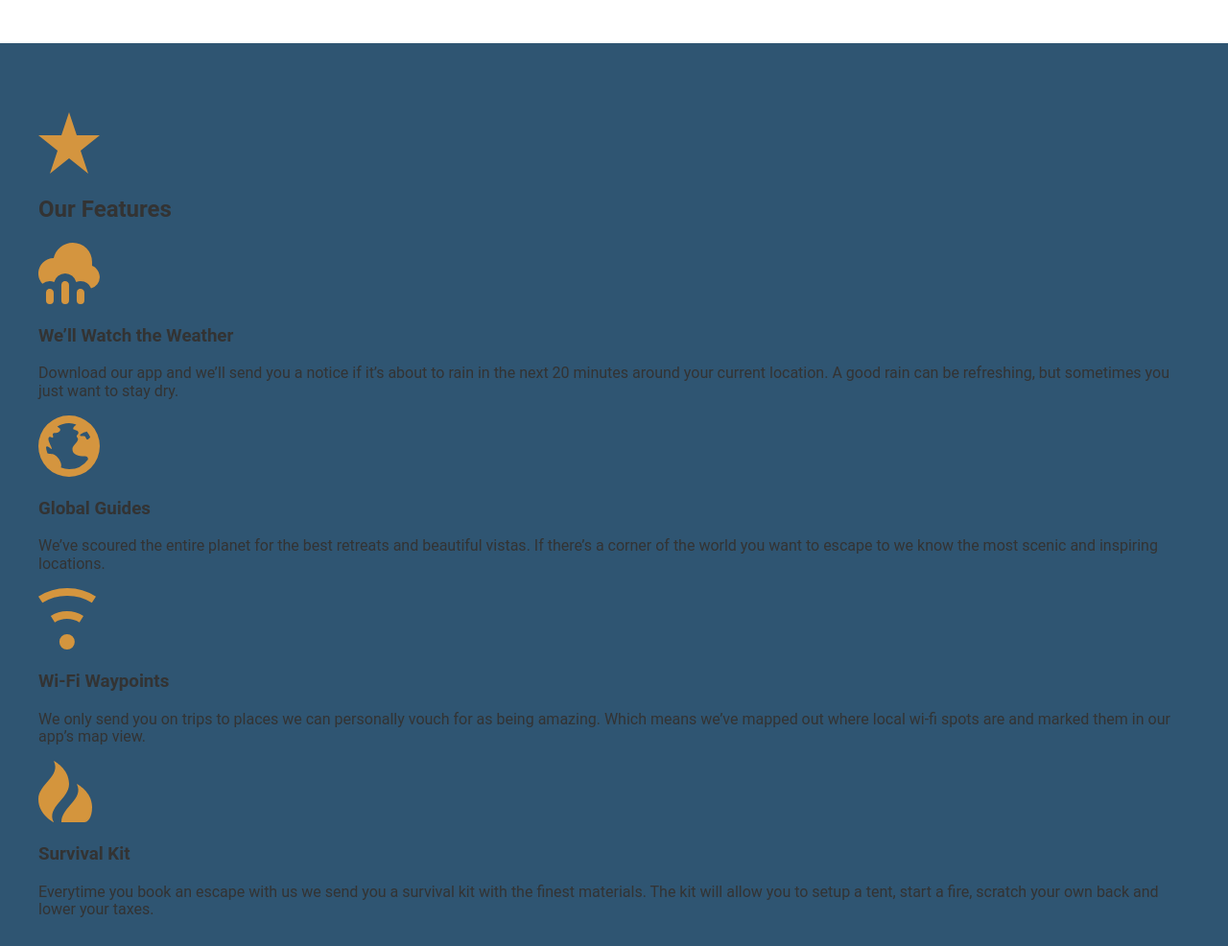
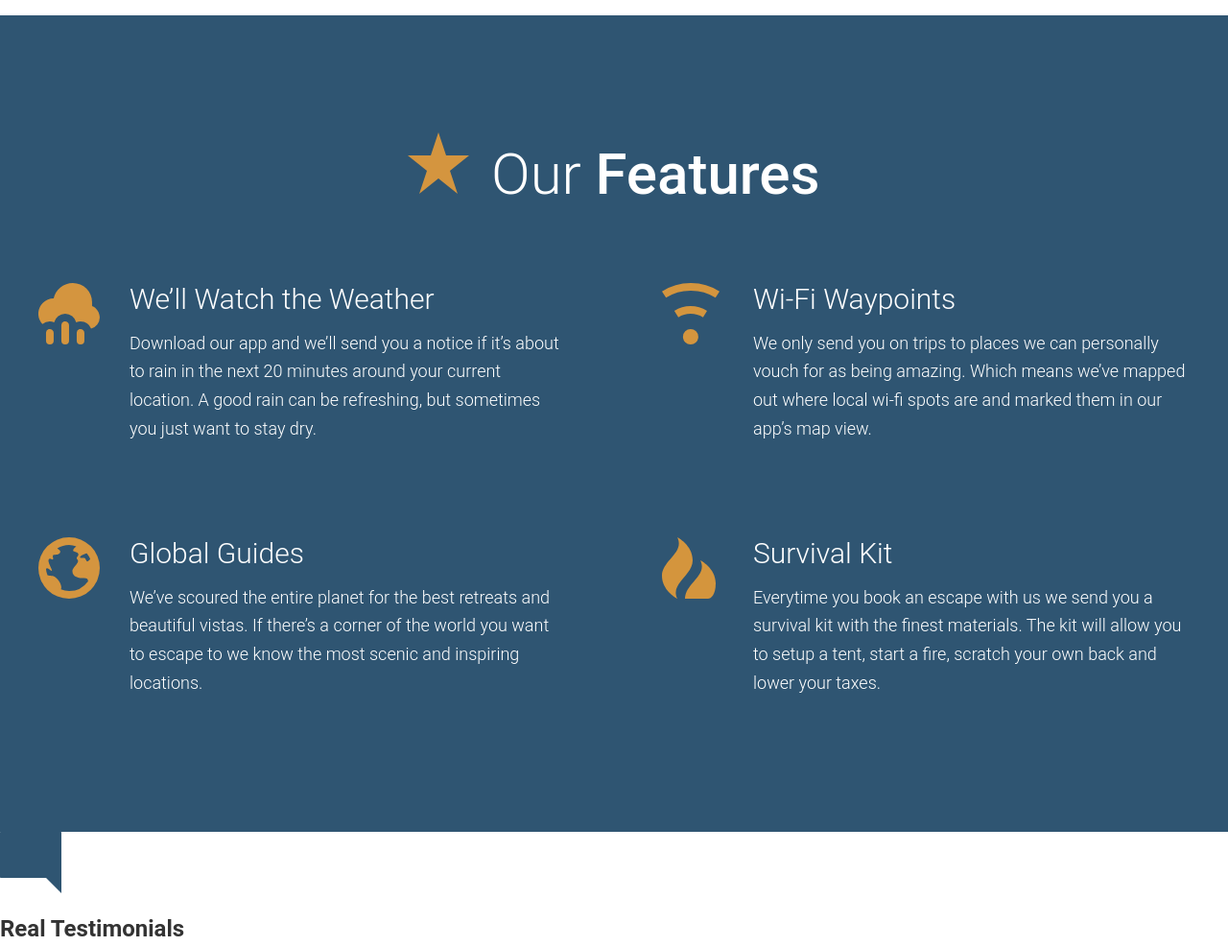
Before and after one commit to SashaShirokov/DanceMe, a website: page app/index.html in a window 1280 px wide. Shown: the part 1680-2666 px from the top of the page at 96% size. Drawn offline with Linux system fonts and the light colour scheme.

Commit message:
stylint with our-feature block part1

```diff
--- /dev/null
+++ b/app/assets/styles/modules/_feature-item.css
@@ -0,0 +1,17 @@
+.feature-item {
+	color: #fff;
+	position: relative;
+	padding-left: 95px;
+	padding-bottom: 2.5rem;
+
+	&__icon {
+		position: absolute;
+		left: 0;
+	}
+
+	&__title {
+		font-size: 1.875rem;
+		font-weight: 300;
+		margin-bottom: .8rem;
+	}
+}
--- a/app/assets/styles/modules/_generic-content-container.css
+++ b/app/assets/styles/modules/_generic-content-container.css
@@ -1,7 +1,8 @@
 .generic-content-container {
 	p {
+		font-weight: 300;
 		line-height: 1.65;
-		margin: 1.8rem 0;
+		margin: 0 0 1.8rem 0;
 
 		@mixin atSmall {
 			font-size: 1.125rem;
--- a/app/assets/styles/modules/_row.css
+++ b/app/assets/styles/modules/_row.css
@@ -6,8 +6,16 @@
 		margin-right: -65px;
 	}
 
+	&--gutters-large {
+		margin-right: -100px;
+	}
+
 	&--gutters > div {
 		padding-right: 65px;
+	}
+
+	&--gutters-large > div {
+		padding-right: 100px;
 	}
 
 	&__b-margin-until-medium {
@@ -28,6 +36,11 @@
 			width: 37%;
 		}
 
+		&__medium-6 {
+			float: left;
+			width: 50%;
+		}
+
 		&__medium-8 {
 			float: left;
 			width: 66.66%;
--- /dev/null
+++ b/app/assets/styles/modules/_section-title.css
@@ -0,0 +1,28 @@
+.section-title {
+	color: #fff;
+	font-size: 2.55rem;
+	font-weight: 300;
+	text-align: center;
+
+	@mixin atSmall {
+		font-size: 3.75rem;
+	}
+
+	strong {
+		font-weight: 500;
+	}
+
+	&__icon {
+		display: block;
+		margin-left: auto;
+		margin-right: auto;
+		margin-bottom: .6rem;
+
+		@mixin atSmall {
+			margin-right: .5rem;
+			margin-left: 0;
+			margin-bottom: 0;
+			display: inline-block;
+		}
+	}
+}
--- a/app/assets/styles/styles.css
+++ b/app/assets/styles/styles.css
@@ -9,3 +9,5 @@
 @import "modules/_headline";
 @import "modules/_row";
 @import "modules/_generic-content-container";
+@import "modules/_section-title";
+@import "modules/_feature-item";
--- a/app/index.html
+++ b/app/index.html
@@ -62,26 +62,37 @@
 	  </div>
 		<div id="features" class="page-section page-section--blue">
 			<div class="wrapper">
-				<img src="assets/images/icons/star.svg">
-		    <h2>Our Features</h2>
 
-		    <img src="assets/images/icons/rain.svg">
-		    <h3>We&rsquo;ll Watch the Weather</h3>
-		    <p>Download our app and we&rsquo;ll send you a notice if it&rsquo;s about to rain in the next 20 minutes around your current location. A good rain can be refreshing, but sometimes you just want to stay dry.</p>
+		    <h2 class="section-title"> <img class="section-title__icon" src="assets/images/icons/star.svg">
+					Our <strong>Features</strong></h2>
 
-		    <img src="assets/images/icons/globe.svg">
-		    <h3>Global Guides</h3>
-		    <p>We&rsquo;ve scoured the entire planet for the best retreats and beautiful vistas. If there&rsquo;s a corner of the world you want to escape to we know the most scenic and inspiring locations.</p>
-
-		    <img src="assets/images/icons/wifi.svg">
-		    <h3>Wi-Fi Waypoints</h3>
-		    <p>We only send you on trips to places we can personally vouch for as being amazing. Which means we&rsquo;ve mapped out where local wi-fi spots are and marked them in our app&rsquo;s map view.</p>
-
-		    <img src="assets/images/icons/fire.svg">
-		    <h3>Survival Kit</h3>
-		    <p>Everytime you book an escape with us we send you a survival kit with the finest materials. The kit will allow you to setup a tent, start a fire, scratch your own back and lower your taxes.</p>
+				<div class="row row--gutters-large generic-content-container">
+					<div class="row__medium-6">
+						<div class="feature-item">
+							<img class="feature-item__icon" src="assets/images/icons/rain.svg">
+					    <h3 class="feature-item__title">We&rsquo;ll Watch the Weather</h3>
+					    <p>Download our app and we&rsquo;ll send you a notice if it&rsquo;s about to rain in the next 20 minutes around your current location. A good rain can be refreshing, but sometimes you just want to stay dry.</p>
+						</div>
+						<div class="feature-item">
+							<img class="feature-item__icon" src="assets/images/icons/globe.svg">
+					    <h3 class="feature-item__title">Global Guides</h3>
+					    <p>We&rsquo;ve scoured the entire planet for the best retreats and beautiful vistas. If there&rsquo;s a corner of the world you want to escape to we know the most scenic and inspiring locations.</p>
+						</div>
+					</div>
+					<div class="row__medium-6">
+						<div class="feature-item">
+							<img class="feature-item__icon" src="assets/images/icons/wifi.svg">
+					    <h3 class="feature-item__title">Wi-Fi Waypoints</h3>
+					    <p>We only send you on trips to places we can personally vouch for as being amazing. Which means we&rsquo;ve mapped out where local wi-fi spots are and marked them in our app&rsquo;s map view.</p>
+						</div>
+						<div class="feature-item">
+							<img class="feature-item__icon" src="assets/images/icons/fire.svg">
+					    <h3 class="feature-item__title">Survival Kit</h3>
+					    <p>Everytime you book an escape with us we send you a survival kit with the finest materials. The kit will allow you to setup a tent, start a fire, scratch your own back and lower your taxes.</p>
+						</div>
+					</div>
+				</div>
 			</div>
-
 	  </div>
 		<div id="team">
 	    <img src="assets/images/icons/comment.svg">
--- a/app/temp/styles/styles.css
+++ b/app/temp/styles/styles.css
@@ -653,8 +653,16 @@ a {
   margin-right: -65px;
 }
 
+.row--gutters-large {
+  margin-right: -100px;
+}
+
 .row--gutters > div {
   padding-right: 65px;
+}
+
+.row--gutters-large > div {
+  padding-right: 100px;
 }
 
 .row__b-margin-until-medium {
@@ -676,6 +684,11 @@ a {
     width: 37%;
   }
 
+  .row__medium-6 {
+    float: left;
+    width: 50%;
+  }
+
   .row__medium-8 {
     float: left;
     width: 66.66%;
@@ -687,8 +700,9 @@ a {
 }
 
 .generic-content-container p {
+  font-weight: 300;
   line-height: 1.65;
-  margin: 1.8rem 0;
+  margin: 0 0 1.8rem 0;
 }
 
 @media (min-width: 530px) {
@@ -701,3 +715,56 @@ a {
 .generic-content-container p a {
   font-weight: 700;
 }
+
+.section-title {
+	color: #fff;
+	font-size: 2.55rem;
+	font-weight: 300;
+	text-align: center;
+}
+
+@media (min-width: 530px) {
+
+  .section-title {
+    font-size: 3.75rem;
+  }
+}
+
+.section-title strong {
+  font-weight: 500;
+}
+
+.section-title__icon {
+  display: block;
+  margin-left: auto;
+  margin-right: auto;
+  margin-bottom: .6rem;
+}
+
+@media (min-width: 530px) {
+
+  .section-title__icon {
+    margin-right: .5rem;
+    margin-left: 0;
+    margin-bottom: 0;
+    display: inline-block;
+  }
+}
+
+.feature-item {
+	color: #fff;
+	position: relative;
+	padding-left: 95px;
+	padding-bottom: 2.5rem;
+}
+
+.feature-item__icon {
+  position: absolute;
+  left: 0;
+}
+
+.feature-item__title {
+  font-size: 1.875rem;
+  font-weight: 300;
+  margin-bottom: .8rem;
+}
```
